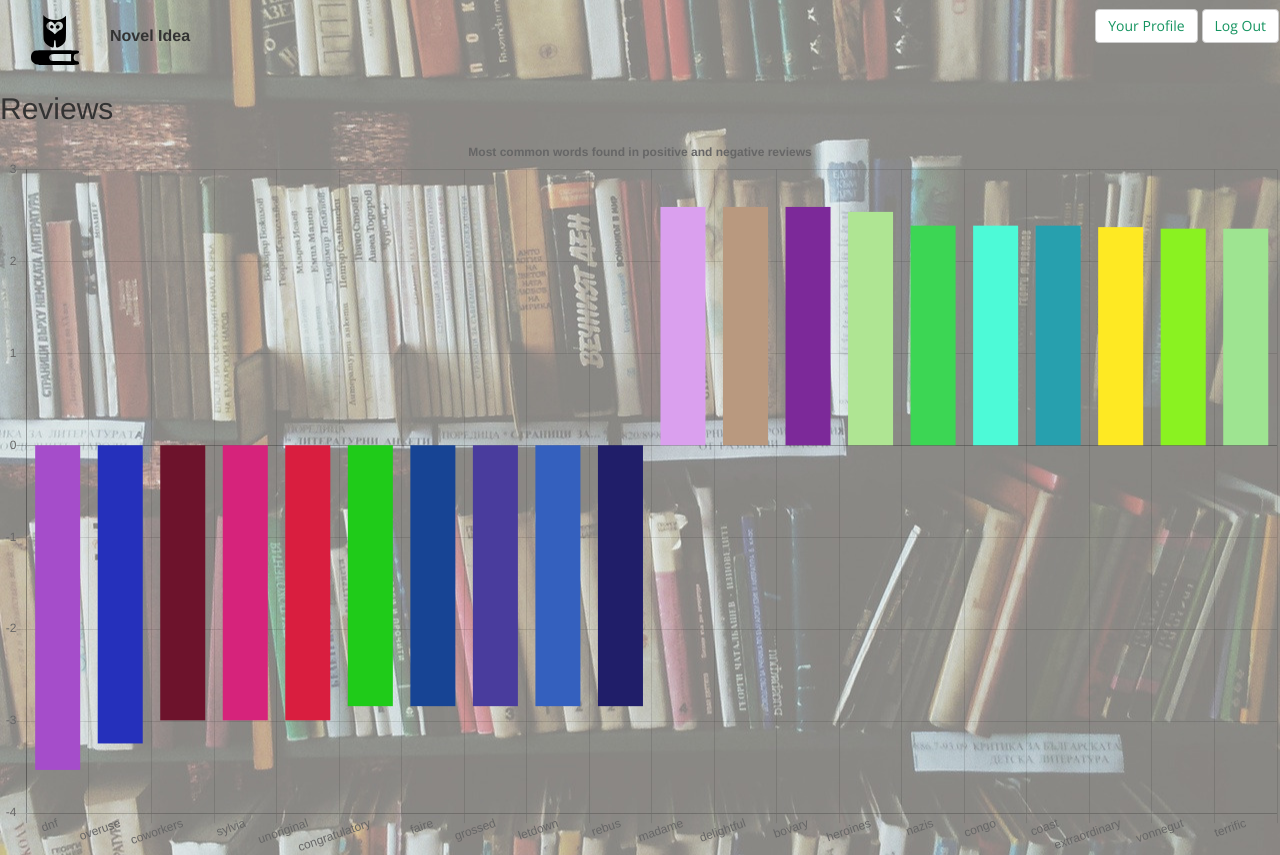
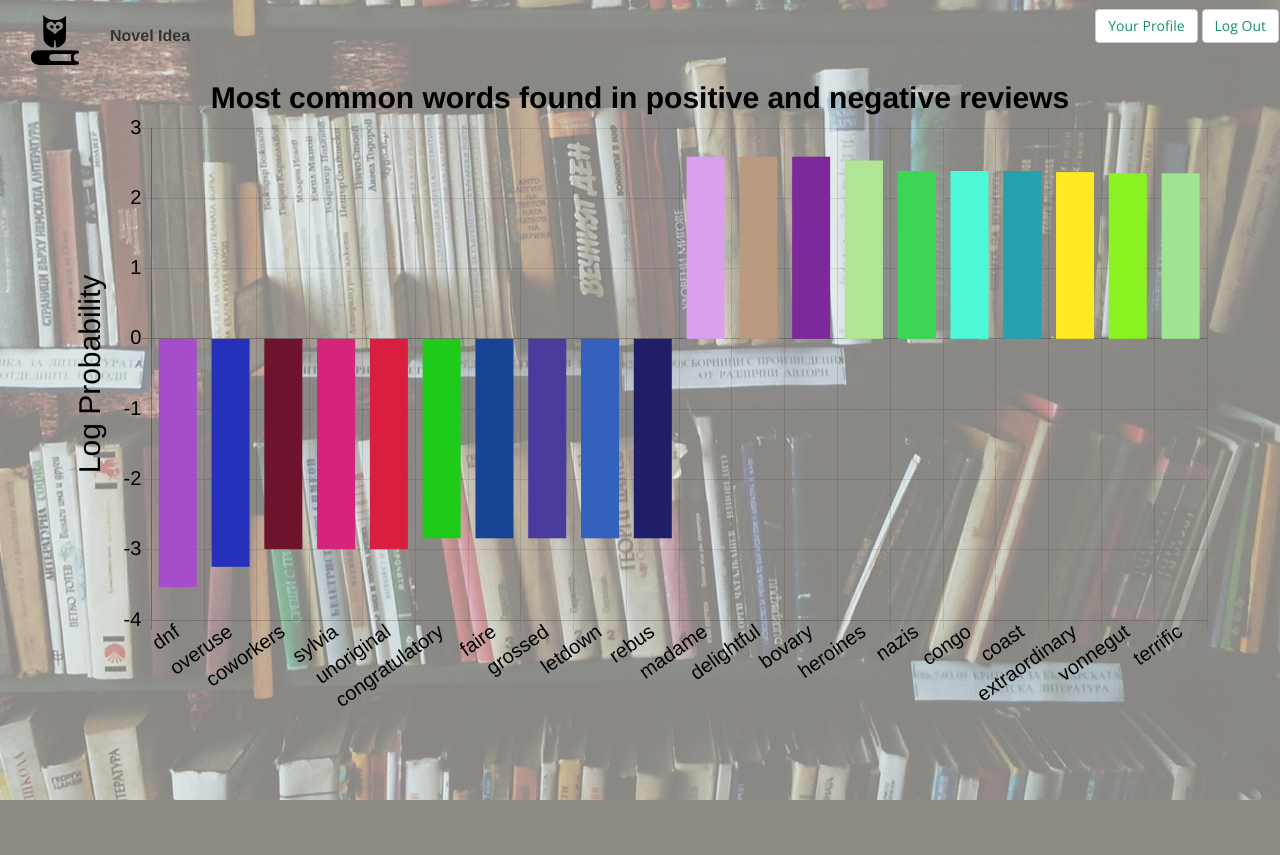
Before and after one commit to lyrahalden/hb-books, a Flask app: page /reviews in a window 1280 px wide. After the commit the page ends 800 px from the top, so only its background shows below. Run offline with Flask 2, Linux system fonts and the light colour scheme; the visitor is signed in with stand-in values (Sample User, id 1); data comes from the database, SQL or seed files in the repository; some libraries are stand-ins or nearby versions.

Commit message:
review bar chart now formatted properly

```diff
--- a/server.py
+++ b/server.py
@@ -91,7 +91,7 @@ def reviews():
         "labels": [],
         "datasets": [
             {
-                "label": "Log probability",
+                "label": "Log Probability",
                 "backgroundColor": [],
                 "data": []
             }
--- a/static/review_chart.js
+++ b/static/review_chart.js
@@ -4,7 +4,29 @@ var review_options = {
       legend: { display: false },
       title: {
         display: true,
-        text: 'Most common words found in positive and negative reviews'
+        text: 'Most common words found in positive and negative reviews',
+        fontColor: "black",
+        fontSize: 30
+      },
+      scales: {
+        yAxes: [{
+          scaleLabel: {
+            display: true,
+            labelString: "Log Probability",
+            fontColor: "black",
+            fontSize: 30
+          },
+          ticks: {
+            fontColor: "black",
+            fontSize: 20,
+          }
+        }],
+        xAxes: [{
+          ticks: {
+            fontColor: "black",
+            fontSize: 20,
+          }
+        }]
       }
     };
 
--- a/static/stylesheet.css
+++ b/static/stylesheet.css
@@ -57,6 +57,11 @@ div.col{
   color: #159460;
 }
 
+#book-genres #rating-form {
+  font-size: 25px;
+
+}
+
 /*autocomplete search styling*/
 
 /* highlight results */
--- a/templates/reviews_page.html
+++ b/templates/reviews_page.html
@@ -4,10 +4,10 @@
 
 {% block content %}
 
-    <h2>Reviews</h2>
+    <div class="container">
     <div class="reviewChart">
     <canvas id="review-bar-chart" width="800" height="450"></canvas>
-    </div>
+    </div></div>
 
 {% endblock %}
 
```
Also changed, not shown: templates/book_page.html (+30 -14 lines).
